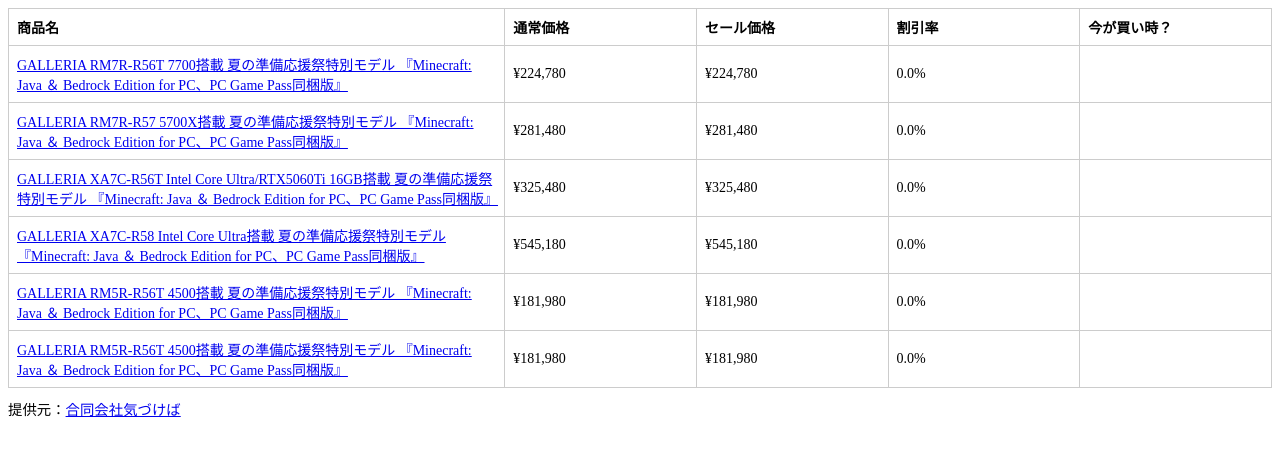
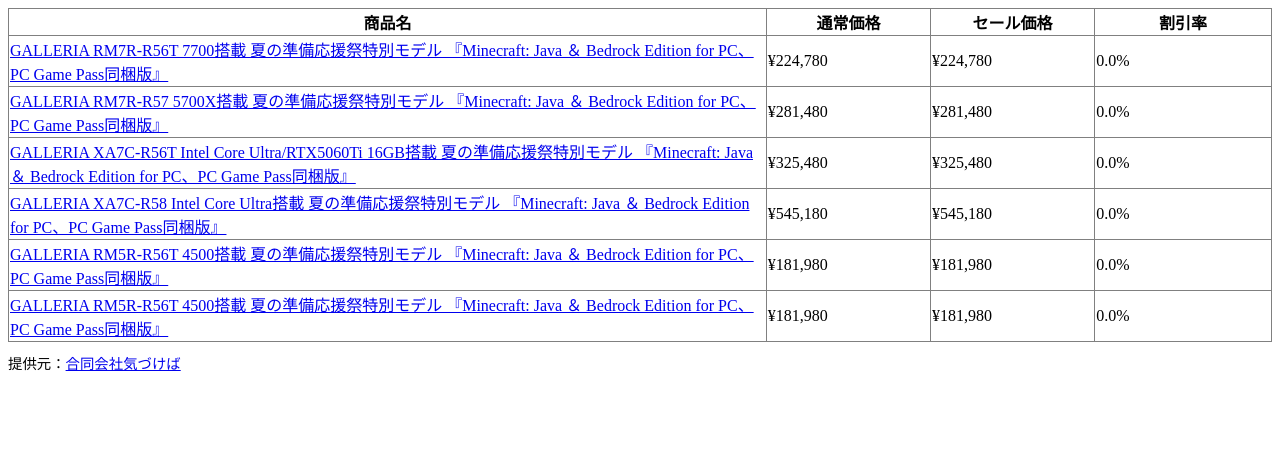
Before and after one commit to toru-ubu/price-widget, a plain HTML site: page index.html in a window 1280 px wide. Drawn offline with Linux system fonts and the light colour scheme.

Commit message:
Update index.html

```diff
--- a/index.html
+++ b/index.html
@@ -1,88 +1,40 @@
-<style>
-  table {
-    width: 100%;
-    border-collapse: collapse;
-    font-size: 14px;
-  }
-
-  th, td {
-    padding: 8px;
-    text-align: left;
-    border: 1px solid #ccc;
-    min-width: 80px; /* 👈 ここで横幅を確保 */
-    white-space: nowrap; /* 👈 改行させない */
-  }
-
-  /* 商品名：ちょっと広め、折り返しOK */
-td:nth-child(1) {
-  min-width: 180px;
-  max-width: 260px;
-  word-break: break-word;
-  white-space: normal;
-}
-
-/* 他の列は折り返さない */
-td:nth-child(n+2):nth-child(-n+5),
-th:nth-child(n+2):nth-child(-n+5) {
-  min-width: 90px;
-  white-space: nowrap;
-}
-
-  @media screen and (max-width: 600px) {
-    table {
-      font-size: 13px;
-    }
-    th, td {
-      padding: 6px;
-    }
-  }
-</style>
-
-
 <table style="width:100%; border-collapse: collapse;" border="1">
   <tr>
-    <th>商品名</th>
-    <th>通常価格</th>
-    <th>セール価格</th>
-    <th>割引率</th>
-    <th>今が買い時？</th>
+    <th style="width:60%;">商品名</th>
+    <th style="width:13%;">通常価格</th>
+    <th style="width:13%;">セール価格</th>
+    <th style="width:14%;">割引率</th>
   </tr>
 <tr>
-  <td><a href="https://www.dospara.co.jp/TC30/MC18484-SN4783.html" target="_blank">GALLERIA RM7R-R56T 7700搭載 夏の準備応援祭特別モデル 『Minecraft: Java ＆ Bedrock Edition for PC、PC Game Pass同梱版』</a></td>
-  <td>¥224,780</td>
-  <td>¥224,780</td>
-  <td>0.0%</td>
-  <td></td>
+  <td style="width:60%;"><a href="https://www.dospara.co.jp/TC30/MC18484-SN4783.html" target="_blank">GALLERIA RM7R-R56T 7700搭載 夏の準備応援祭特別モデル 『Minecraft: Java ＆ Bedrock Edition for PC、PC Game Pass同梱版』</a></td>
+  <td style="width:13%;">¥224,780</td>
+  <td style="width:13%;">¥224,780</td>
+  <td style="width:14%;">0.0%</td>
 </tr><tr>
-  <td><a href="https://www.dospara.co.jp/TC30/MC18485-SN4737.html" target="_blank">GALLERIA RM7R-R57 5700X搭載 夏の準備応援祭特別モデル 『Minecraft: Java ＆ Bedrock Edition for PC、PC Game Pass同梱版』</a></td>
-  <td>¥281,480</td>
-  <td>¥281,480</td>
-  <td>0.0%</td>
-  <td></td>
+  <td style="width:60%;"><a href="https://www.dospara.co.jp/TC30/MC18485-SN4737.html" target="_blank">GALLERIA RM7R-R57 5700X搭載 夏の準備応援祭特別モデル 『Minecraft: Java ＆ Bedrock Edition for PC、PC Game Pass同梱版』</a></td>
+  <td style="width:13%;">¥281,480</td>
+  <td style="width:13%;">¥281,480</td>
+  <td style="width:14%;">0.0%</td>
 </tr><tr>
-  <td><a href="https://www.dospara.co.jp/TC30/MC18486-SN4767.html" target="_blank">GALLERIA XA7C-R56T Intel Core Ultra/RTX5060Ti 16GB搭載 夏の準備応援祭特別モデル 『Minecraft: Java ＆ Bedrock Edition for PC、PC Game Pass同梱版』</a></td>
-  <td>¥325,480</td>
-  <td>¥325,480</td>
-  <td>0.0%</td>
-  <td></td>
+  <td style="width:60%;"><a href="https://www.dospara.co.jp/TC30/MC18486-SN4767.html" target="_blank">GALLERIA XA7C-R56T Intel Core Ultra/RTX5060Ti 16GB搭載 夏の準備応援祭特別モデル 『Minecraft: Java ＆ Bedrock Edition for PC、PC Game Pass同梱版』</a></td>
+  <td style="width:13%;">¥325,480</td>
+  <td style="width:13%;">¥325,480</td>
+  <td style="width:14%;">0.0%</td>
 </tr><tr>
-  <td><a href="https://www.dospara.co.jp/TC30/MC18488-SN4757.html" target="_blank">GALLERIA XA7C-R58 Intel Core Ultra搭載 夏の準備応援祭特別モデル 『Minecraft: Java ＆ Bedrock Edition for PC、PC Game Pass同梱版』</a></td>
-  <td>¥545,180</td>
-  <td>¥545,180</td>
-  <td>0.0%</td>
-  <td></td>
+  <td style="width:60%;"><a href="https://www.dospara.co.jp/TC30/MC18488-SN4757.html" target="_blank">GALLERIA XA7C-R58 Intel Core Ultra搭載 夏の準備応援祭特別モデル 『Minecraft: Java ＆ Bedrock Edition for PC、PC Game Pass同梱版』</a></td>
+  <td style="width:13%;">¥545,180</td>
+  <td style="width:13%;">¥545,180</td>
+  <td style="width:14%;">0.0%</td>
 </tr><tr>
-  <td><a href="https://www.dospara.co.jp/TC30/MC18483-SN4821.html" target="_blank">GALLERIA RM5R-R56T 4500搭載 夏の準備応援祭特別モデル 『Minecraft: Java ＆ Bedrock Edition for PC、PC Game Pass同梱版』</a></td>
-  <td>¥181,980</td>
-  <td>¥181,980</td>
-  <td>0.0%</td>
-  <td></td>
+  <td style="width:60%;"><a href="https://www.dospara.co.jp/TC30/MC18483-SN4821.html" target="_blank">GALLERIA RM5R-R56T 4500搭載 夏の準備応援祭特別モデル 『Minecraft: Java ＆ Bedrock Edition for PC、PC Game Pass同梱版』</a></td>
+  <td style="width:13%;">¥181,980</td>
+  <td style="width:13%;">¥181,980</td>
+  <td style="width:14%;">0.0%</td>
 </tr><tr>
-  <td><a href="https://www.dospara.co.jp/TC30/MC18483.html" target="_blank">GALLERIA RM5R-R56T 4500搭載 夏の準備応援祭特別モデル 『Minecraft: Java ＆ Bedrock Edition for PC、PC Game Pass同梱版』</a></td>
-  <td>¥181,980</td>
-  <td>¥181,980</td>
-  <td>0.0%</td>
-  <td></td>
+  <td style="width:60%;"><a href="https://www.dospara.co.jp/TC30/MC18483.html" target="_blank">GALLERIA RM5R-R56T 4500搭載 夏の準備応援祭特別モデル 『Minecraft: Java ＆ Bedrock Edition for PC、PC Game Pass同梱版』</a></td>
+  <td style="width:13%;">¥181,980</td>
+  <td style="width:13%;">¥181,980</td>
+  <td style="width:14%;">0.0%</td>
 </tr></table>
   <p style="margin-top:10px; font-size:0.9em;">
     提供元：<a href="https://kidukeba.co.jp/" target="_blank" rel="dofollow">合同会社気づけば</a>
```
